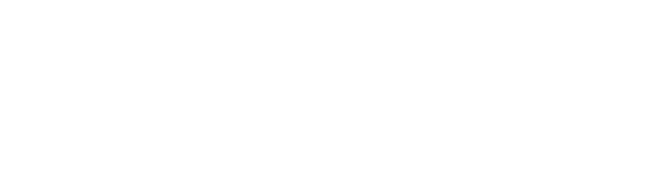
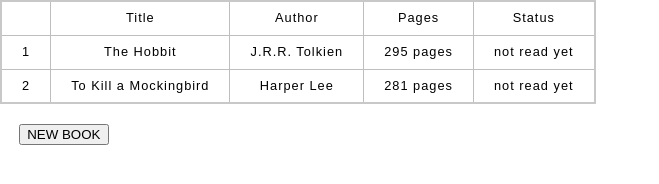
Before and after one commit to pranayadna/library-top, a plain HTML site: page index.html in a window 1280 px wide. Shown: the whole page, without its empty margins (0-659 px from the left). Drawn offline with Linux system fonts and the light colour scheme.

Commit message:
Finish display book item

```diff
--- a/index.html
+++ b/index.html
@@ -8,6 +8,20 @@
     <title>Library | TOP</title>
 </head>
 <body>
+    <table>
+        <tr>
+            <td>&nbsp;</td>
+            <th>Title</th>
+            <th>Author</th>
+            <th>Pages</th>
+            <th>Status</th>
+        </tr>
+    </table>
 
+    <dialog>
+        <button autofocus>Close</button>
+        <p>Add new book</p>
+    </dialog>
+    <button>NEW BOOK</button>
 </body>
 </html>
--- a/main.js
+++ b/main.js
@@ -1,3 +1,6 @@
+const myLibrary = [];
+
+// constructor
 function Book(title, author, pages, isRead) {
     this.title = title;
     this.author = author;
@@ -8,5 +11,82 @@ function Book(title, author, pages, isRead) {
     }
 }
 
-const theHobbit = new Book('The Hobbit', 'J.R.R. Tolkien', '295 pages', 'not read yet');
-console.log(theHobbit.info());
+// function to add book to library
+// Book.prototype.addBookToLibrary = function(title) {
+
+// }
+
+function addBookToLibrary(title, author, pages, isRead) {
+    let book1 = new Book(title, author, pages, isRead);
+
+    // return new Book(title)
+    return myLibrary.push(book1)
+}
+
+function displayEachBook(){
+    const table = document.querySelector('table');
+
+    for (let i = 0; i < myLibrary.length; i++) {
+        const tr = document.createElement('tr');
+        table.appendChild(tr);
+
+        const th = document.createElement('th');
+        tr.appendChild(th)
+        th.textContent = i + 1;
+        // tr.textContent = 'i + 1';
+        // tr.textContent = 'TEST';
+
+        // const td = document.createElement('td');
+        // td.setAttribute()
+
+        // for (let j = 0; j < 4; j++) {
+        //     const td = document.createElement('td');
+        //     tr.appendChild(td);
+        //     // td.textContent = 'TEST';
+        // }
+        const title = document.createElement('td');
+        tr.appendChild(title);
+        title.textContent = myLibrary[i].title;
+
+        const author = document.createElement('td');
+        tr.appendChild(author);
+        author.textContent = myLibrary[i].author;
+
+        const pages = document.createElement('td');
+        tr.appendChild(pages);
+        pages.textContent = myLibrary[i].pages;
+
+        const status = document.createElement('td');
+        tr.appendChild(status);
+        status.textContent = myLibrary[i].isRead;
+
+        console.log(myLibrary[i]);
+    }
+}
+
+// console.log(this.Book);
+// // myLibrary.push(this.Book)
+// console.log(addBookToLibrary('The Hobbit', 'J.R.R. Tolkien', '295 pages', 'not read yet'));
+// console.log(addBookToLibrary('To Kill a Mockingbird', 'Harper Lee', '281 pages', 'not read yet'));
+// console.log(displayEachBook());
+addBookToLibrary('The Hobbit', 'J.R.R. Tolkien', '295 pages', 'not read yet');
+addBookToLibrary('To Kill a Mockingbird', 'Harper Lee', '281 pages', 'not read yet');
+displayEachBook();
+
+// const theHobbit = new Book('The Hobbit', 'J.R.R. Tolkien', '295 pages', 'not read yet');
+// console.log(theHobbit.info());
+
+// Modal
+const dialog = document.querySelector("dialog");
+const showButton = document.querySelector("dialog + button");
+const closeButton = document.querySelector("dialog button");
+
+// "Show the dialog" button opens the dialog modally
+showButton.addEventListener("click", () => {
+  dialog.showModal();
+});
+
+// "Close" button closes the dialog
+closeButton.addEventListener("click", () => {
+  dialog.close();
+});
--- a/style.css
+++ b/style.css
@@ -46,3 +46,28 @@ table {
 	border-collapse: collapse;
 	border-spacing: 0;
 }
+
+html {
+	font-family: sans-serif;
+}
+
+button {
+	margin: 1.2rem;
+}
+
+/* Table */
+table {
+	border-collapse: collapse;
+	border: 2px solid rgb(200,200,200);
+	letter-spacing: 1px;
+	font-size: 0.8rem;
+}
+
+td, th {
+	border: 1px solid rgb(190,190,190);
+	padding: 10px 20px;
+}
+
+td {
+	text-align: center;
+}
```
